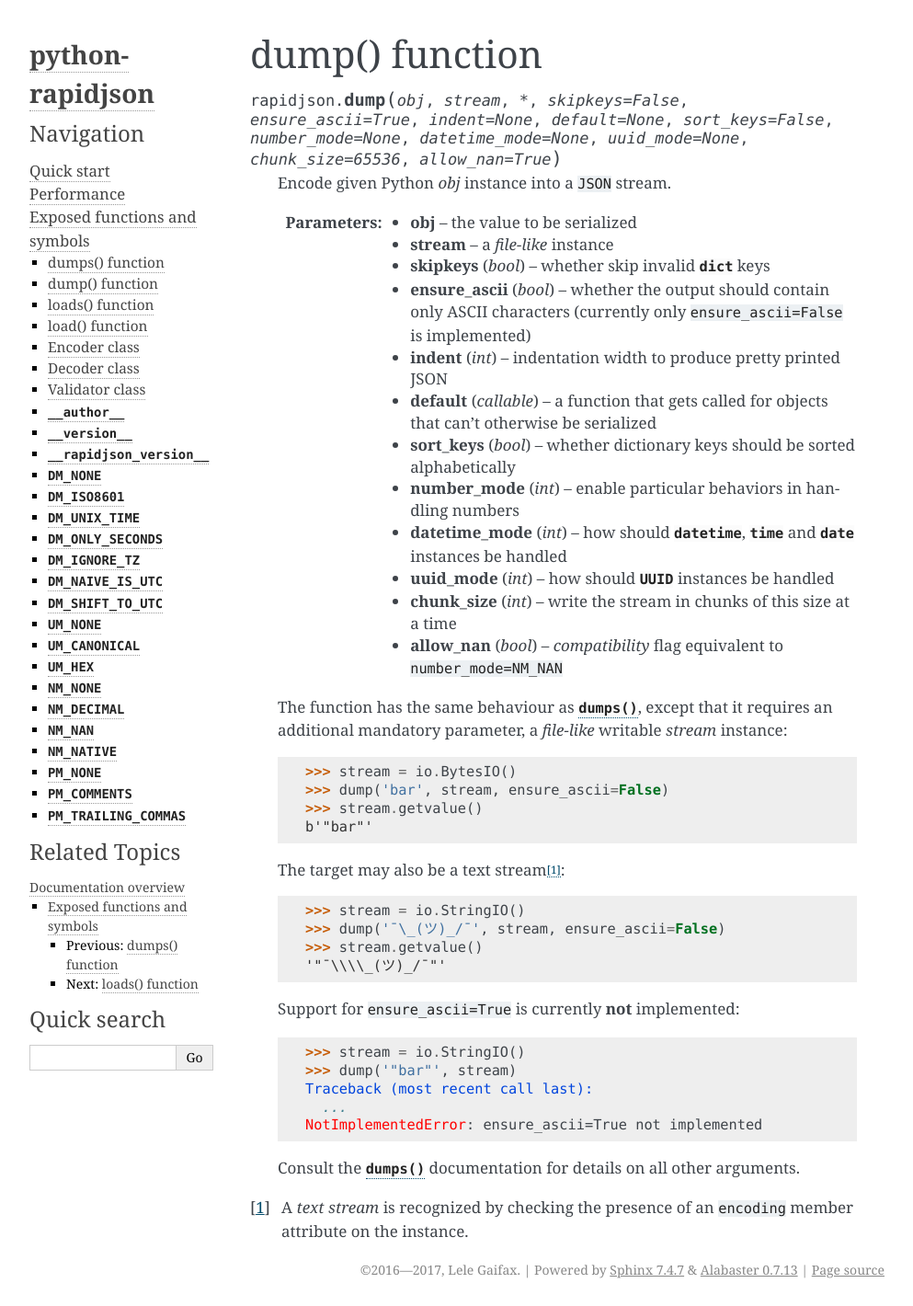
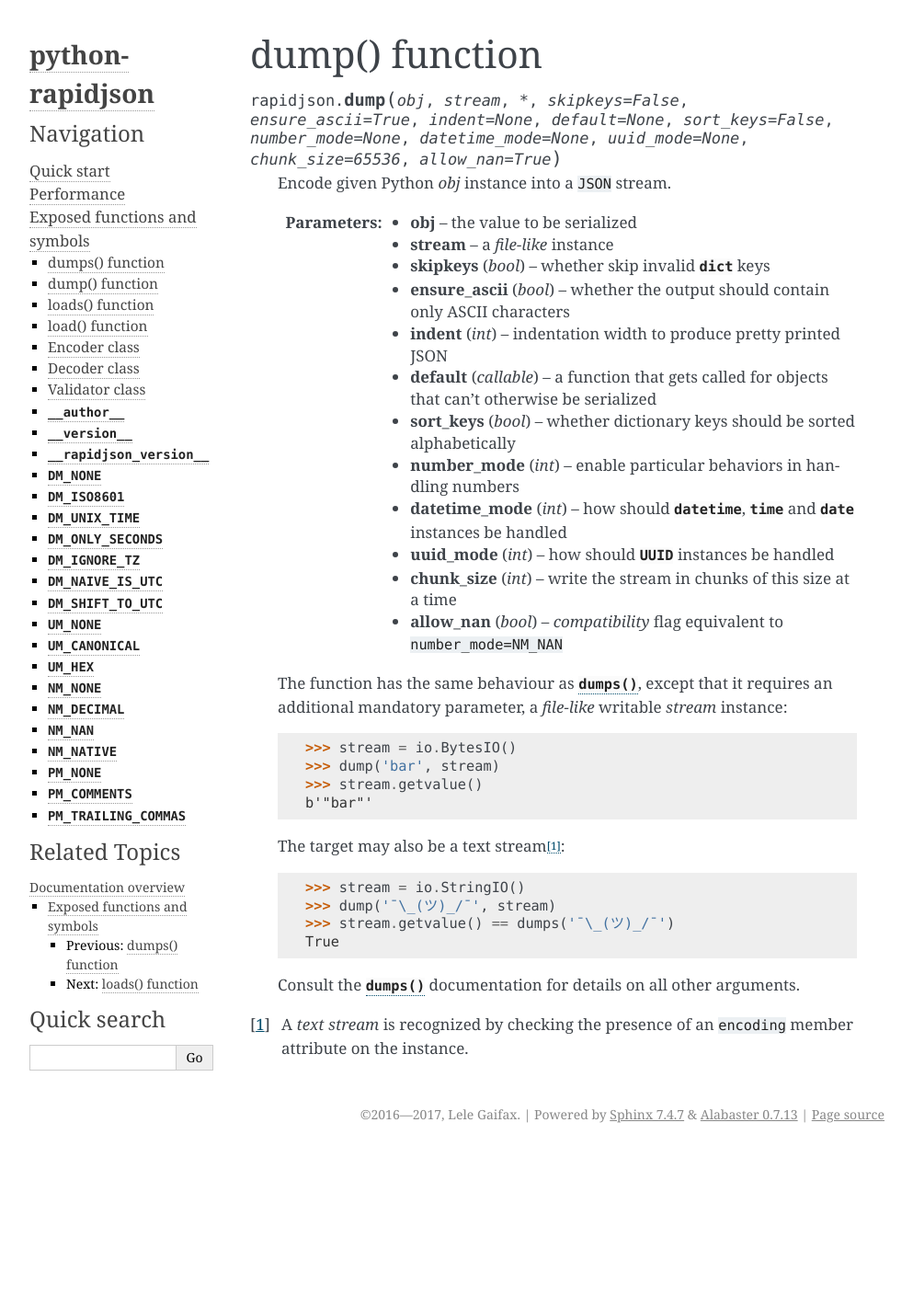
Before and after one commit to python-rapidjson/python-rapidjson, a Sphinx documentation site: the page built from docs/dump.rst, in a window 1280 px wide. Shown: the whole page at 92% size, without its empty margins (148-1141 px from the left). Built offline with Sphinx 7.4.7, drawn with Linux system fonts in a browser that asks for light colours; after the commit the page ends 1251 px from its top, so only the background shows below that.

Commit message:
Implement ensure_ascii=True variant on the streaming interface

```diff
--- a/docs/dump.rst
+++ b/docs/dump.rst
@@ -14,7 +14,7 @@
 .. testsetup::
 
    import io
-   from rapidjson import dump
+   from rapidjson import dump, dumps
 
 .. function:: dump(obj, stream, *, skipkeys=False, ensure_ascii=True, indent=None, \
                    default=None, sort_keys=False, number_mode=None, datetime_mode=None, \
@@ -26,8 +26,7 @@
    :param stream: a *file-like* instance
    :param bool skipkeys: whether skip invalid :class:`dict` keys
    :param bool ensure_ascii: whether the output should contain only ASCII
-                             characters (currently only ``ensure_ascii=False``
-                             is implemented)
+                             characters
    :param int indent: indentation width to produce pretty printed JSON
    :param callable default: a function that gets called for objects that can't
                             otherwise be serialized
@@ -46,7 +45,7 @@
    .. doctest::
 
       >>> stream = io.BytesIO()
-      >>> dump('bar', stream, ensure_ascii=False)
+      >>> dump('bar', stream)
       >>> stream.getvalue()
       b'"bar"'
 
@@ -55,19 +54,9 @@
    .. doctest::
 
       >>> stream = io.StringIO()
-      >>> dump('¯\_(ツ)_/¯', stream, ensure_ascii=False)
-      >>> stream.getvalue()
-      '"¯\\\\_(ツ)_/¯"'
-
-   Support for ``ensure_ascii=True`` is currently **not** implemented:
-
-   .. doctest::
-
-      >>> stream = io.StringIO()
-      >>> dump('"bar"', stream)
-      Traceback (most recent call last):
-        ...
-      NotImplementedError: ensure_ascii=True not implemented
+      >>> dump('¯\_(ツ)_/¯', stream)
+      >>> stream.getvalue() == dumps('¯\_(ツ)_/¯')
+      True
 
    Consult the :func:`dumps()` documentation for details on all other arguments.
 
--- a/docs/encoder.rst
+++ b/docs/encoder.rst
@@ -45,8 +45,7 @@
       :returns: a string with the ``JSON`` encoded `value`, when `stream` is ``None``
 
       When `stream` is specified, the encoded result will be written there, possibly in
-      chunks of `chunk_size` bytes at a time, and the return value will be ``None``. Also,
-      currently this variant does **not** implement support for ``ensure_ascii=True``.
+      chunks of `chunk_size` bytes at a time, and the return value will be ``None``.
 
    .. method:: default(value)
 
```
Also changed, not shown: 3 other files.
